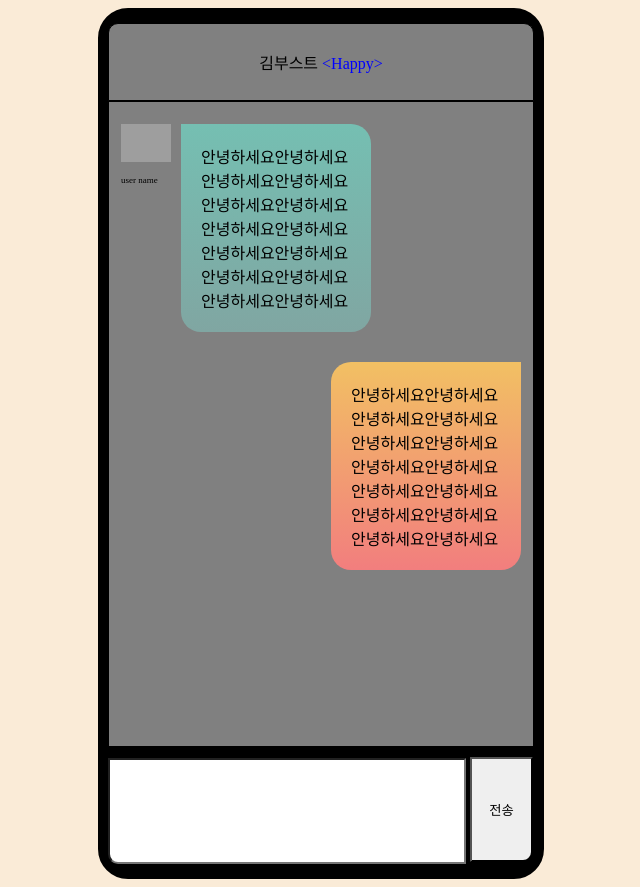
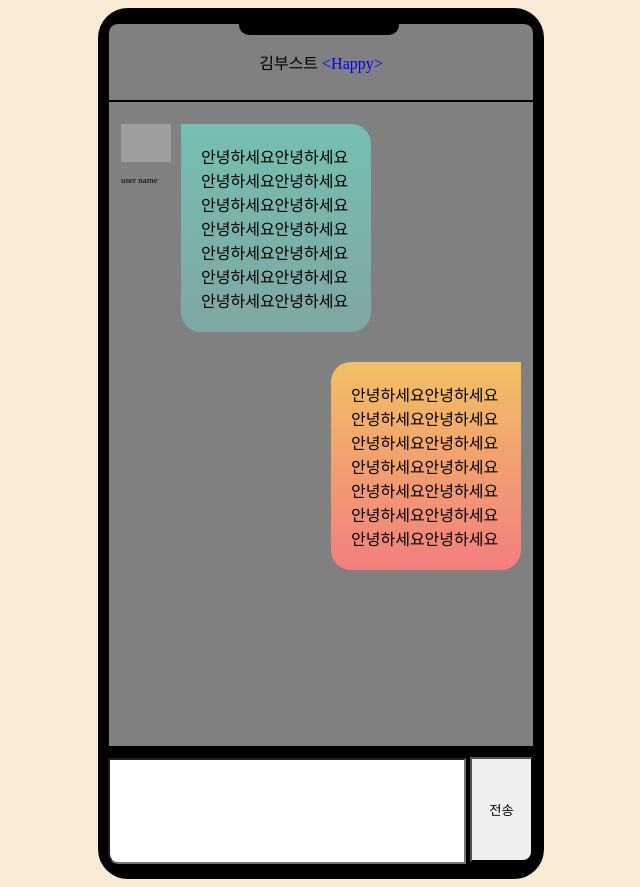
Before and after one commit to boostcamp-2020/relay_24, a plain HTML site: page web_src/chat.html in a window 1280 px wide. Shown: the whole page, without its empty margins (319-959 px from the left). Drawn offline with Linux system fonts and the light colour scheme; grey boxes are pictures that could not be loaded.

Commit message:
노치 추가

```diff
--- a/web_src/chat.css
+++ b/web_src/chat.css
@@ -13,12 +13,23 @@ body {
     background-color: black;
 }
 
+.노치 {
+    width: 160px;
+    height: 20px;
+    background-color: black;
+    border-radius: 0px 0px 10px 10px;
+    position: absolute;
+    left: 130px;
+    top: -9px
+}
+
 .room_name {
     text-align: center;
     background-color: grey;
     padding: 10px 0px;
     border-radius: 10px 10px 0px 0px;
     border: 1px solid black;
+    position: relative;
 }
 
 .chat {
--- a/web_src/chat.html
+++ b/web_src/chat.html
@@ -10,6 +10,7 @@
 <body>
     <div class="wrapper">
         <div class="room_name">
+            <div class="노치"></div>
             <p>
                 김부스트 <span id="feeling"">&lt;Happy&gt;</span>
             </p>
```
